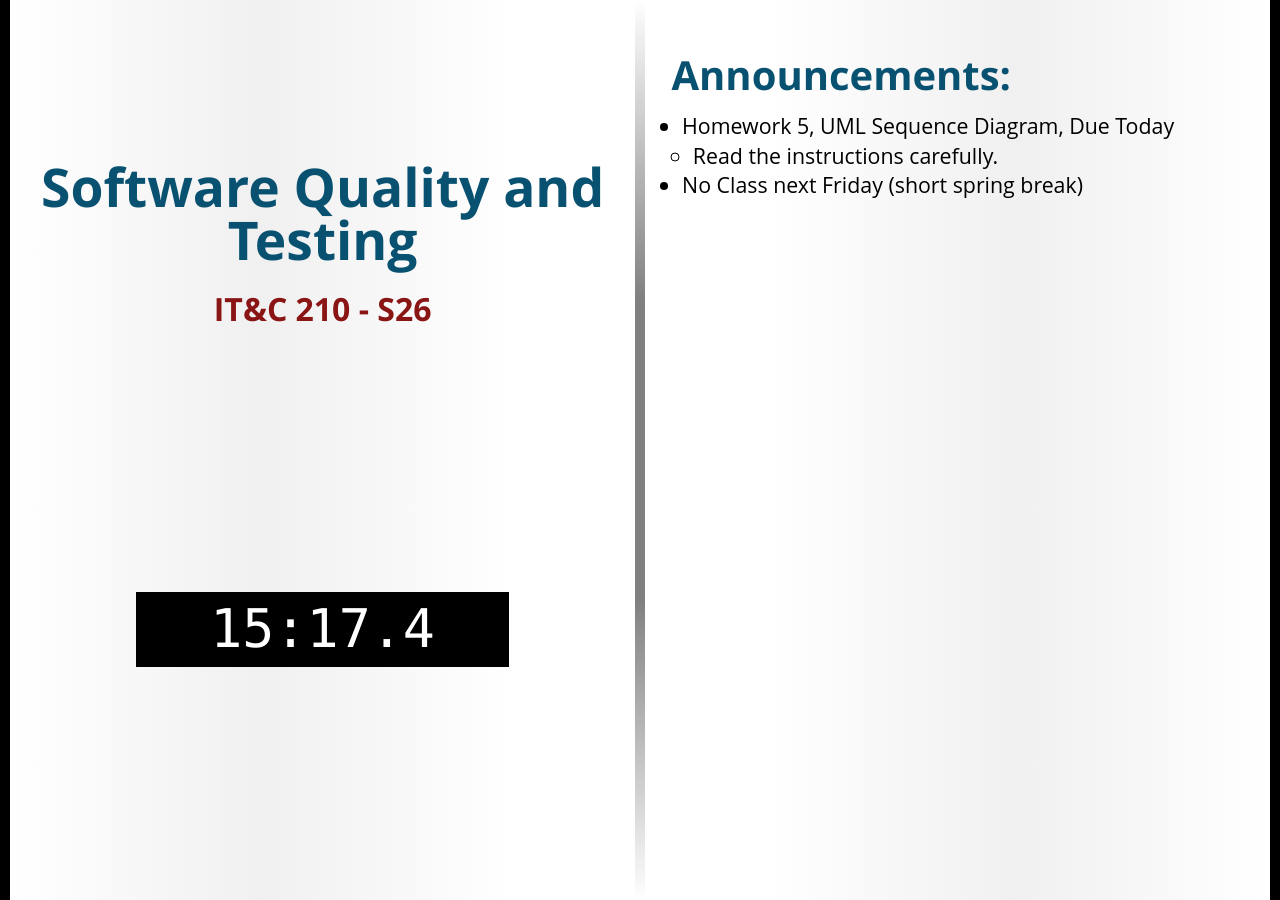
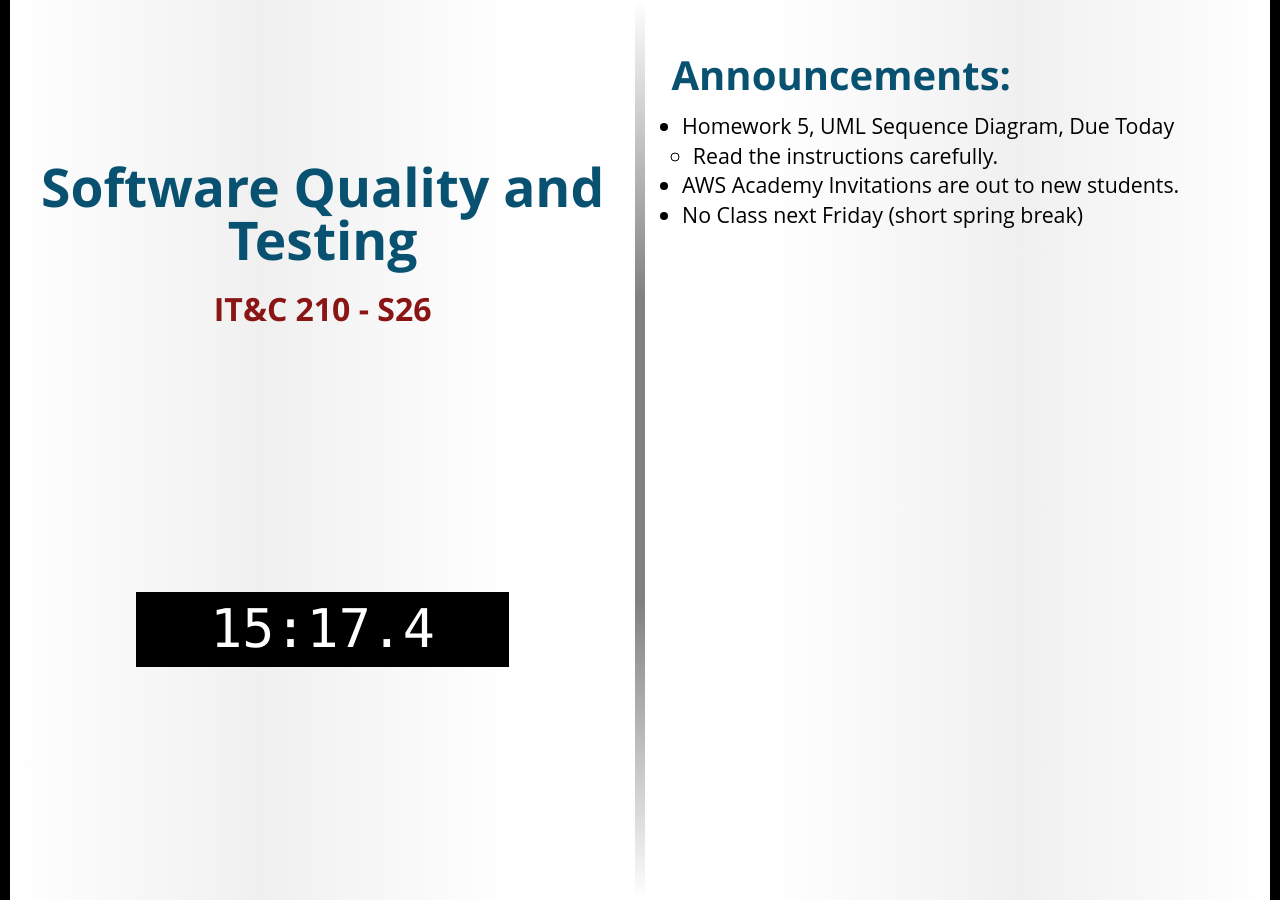
Before and after one commit to BYU-ITC-210/BYU-ITC-210.github.io, a Jekyll site: the page built from _welcome/S26.md, in a window 1280 px wide. Built offline with Jekyll 4.4.1, drawn with Linux system fonts in a browser that asks for light colours; some web fonts are replaced.

Commit message:
Update S26

```diff
--- a/_welcome/S26.md
+++ b/_welcome/S26.md
@@ -5,4 +5,5 @@ session: S26
 
 * Homework 5, UML Sequence Diagram, Due Today
     * Read the instructions carefully.
+* AWS Academy Invitations are out to new students.
 * No Class next Friday (short spring break)
```
